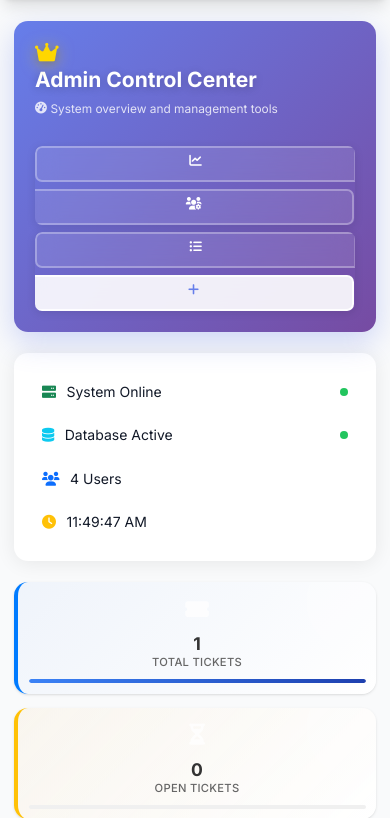
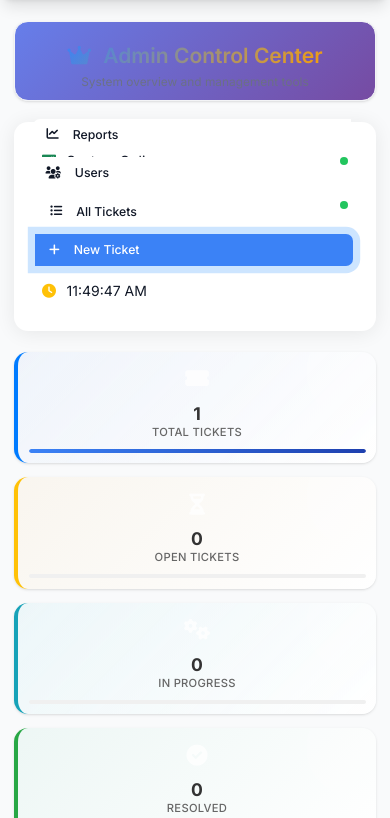
Before and after one commit to mudola/HelpTicketSystem, a Flask app: page /admin_dashboard in a window 390 px wide. Shown: the part 65-883 px from the top of the page. Run offline with Flask 3, Linux system fonts and the light colour scheme; a user stored in the database is signed in; data comes from the database, SQL or seed files in the repository; data that the repository does not hold is empty; some libraries are stand-ins or nearby versions.

Commit message:
Restored to 'd7ba316dda081d0efc1f161644f88a03e3178451'
Replit-Restored-To: d7ba316dda081d0efc1f161644f88a03e3178451

```diff
--- a/static/css/custom.css
+++ b/static/css/custom.css
@@ -2384,247 +2384,115 @@
     }
 }
 
-/* Enhanced Admin Header Styles */
 .admin-header {
-    background: linear-gradient(135deg, #667eea 0%, #764ba2 100%);
-    border: none;
-    box-shadow: 0 10px 30px rgba(102, 126, 234, 0.3);
-    padding: var(--space-6) var(--space-5);
-    color: white;
-    border-radius: var(--radius-xl);
+    background: var(--surface);
+    border: 1px solid var(--border-light);
+    box-shadow: var(--shadow);
+    padding: var(--space-5) var(--space-6);
+    height: 80px;
+    color: var(--text-primary);
+    border-radius: var(--radius-lg);
     margin-bottom: 2rem;
     transition: all 0.3s ease;
-    position: relative;
-    overflow: hidden;
-}
-
-.admin-header::before {
-    content: '';
-    position: absolute;
-    top: 0;
-    left: 0;
-    right: 0;
-    bottom: 0;
-    background: linear-gradient(45deg, transparent, rgba(255, 255, 255, 0.1), transparent);
-    opacity: 0;
-    transition: opacity 0.3s ease;
-}
-
-.admin-header:hover::before {
-    opacity: 1;
 }
 
 .admin-header:hover {
-    box-shadow: 0 15px 40px rgba(102, 126, 234, 0.4);
-    transform: translateY(-2px);
-}
-
-.header-content {
-    position: relative;
-    z-index: 2;
+    box-shadow: var(--shadow-md);
+    border-color: var(--primary-100);
+}
+
+.admin-header .d-flex {
+    align-items: center;
+    justify-content: space-between;
+    width: 100%;
+    height: 100%;
 }
 
 .admin-header .admin-title {
-    font-size: 2rem;
-    font-weight: 700;
+    font-size: 1.75rem;
+    font-weight: 600;
     margin: 0;
-    color: white;
-    display: flex;
-    align-items: center;
-    text-shadow: 0 2px 10px rgba(0, 0, 0, 0.2);
-}
-
-.admin-header .admin-title i {
-    color: #ffd700;
-    filter: drop-shadow(0 2px 4px rgba(255, 215, 0, 0.3));
-    animation: glow 2s ease-in-out infinite alternate;
-}
-
-@keyframes glow {
-    from { filter: drop-shadow(0 2px 4px rgba(255, 215, 0, 0.3)); }
-    to { filter: drop-shadow(0 2px 8px rgba(255, 215, 0, 0.6)); }
+    color: var(--text-primary);
+    background: linear-gradient(135deg, var(--primary), var(--accent));
+    -webkit-background-clip: text;
+    -webkit-text-fill-color: transparent;
+    background-clip: text;
 }
 
 .admin-header .admin-subtitle {
-    color: rgba(255, 255, 255, 0.9);
-    font-size: 1rem;
+    color: var(--text-secondary);
+    font-size: 0.95rem;
     margin: 0;
-    font-weight: 400;
-    display: flex;
-    align-items: center;
-    margin-top: var(--space-2);
-}
-
-.admin-actions {
-    position: relative;
-    z-index: 2;
-}
-
-.admin-header .btn-admin {
-    color: white;
-    border: 2px solid rgba(255, 255, 255, 0.3);
+    margin-top: 0.25rem;
+}
+
+.admin-header .btn {
+    color: var(--text-primary);
+    border-color: var(--border);
     font-weight: 500;
-    padding: var(--space-3) var(--space-4);
+    padding: var(--space-2) var(--space-4);
     border-radius: var(--radius);
     transition: all 0.3s ease;
     font-size: 0.875rem;
-    background: rgba(255, 255, 255, 0.1);
-    backdrop-filter: blur(10px);
-    text-decoration: none;
+    background: var(--surface);
+}
+
+.admin-header .btn:hover {
+    background: var(--primary-50);
+    border-color: var(--primary);
+    color: var(--primary);
+    transform: translateY(-1px);
+    box-shadow: var(--shadow);
+}
+
+.admin-header .btn-primary {
+    background: var(--primary);
+    border-color: var(--primary);
+    color: white;
+}
+
+.admin-header .btn-primary:hover {
+    background: var(--primary-dark);
+    border-color: var(--primary-dark);
+    color: white;
+}
+
+.admin-header .btn-group {
+    gap: var(--space-2);
+}
+
+.admin-header .btn-group .btn {
+    margin-right: 0;
+}
+
+.admin-actions {
     display: flex;
     align-items: center;
-    justify-content: center;
-    min-height: 42px;
-}
-
-.admin-header .btn-admin:hover {
-    background: rgba(255, 255, 255, 0.2);
-    border-color: rgba(255, 255, 255, 0.6);
-    color: white;
-    transform: translateY(-2px);
-    box-shadow: 0 4px 15px rgba(255, 255, 255, 0.2);
-}
-
-.admin-header .btn-primary-action {
-    background: rgba(255, 255, 255, 0.9) !important;
-    color: #667eea !important;
-    border-color: rgba(255, 255, 255, 0.9) !important;
-    font-weight: 600;
-}
-
-.admin-header .btn-primary-action:hover {
-    background: white !important;
-    color: #667eea !important;
-    border-color: white !important;
-    transform: translateY(-2px);
-    box-shadow: 0 6px 20px rgba(255, 255, 255, 0.3);
-}
-
-.admin-header .btn-group {
-    border-radius: var(--radius);
-    overflow: hidden;
-    box-shadow: 0 2px 10px rgba(0, 0, 0, 0.1);
-}
-
-.admin-header .btn-group .btn-admin:first-child {
-    border-top-right-radius: 0;
-    border-bottom-right-radius: 0;
-    border-right: 1px solid rgba(255, 255, 255, 0.2);
-}
-
-.admin-header .btn-group .btn-admin:last-child {
-    border-top-left-radius: 0;
-    border-bottom-left-radius: 0;
-    border-left: 1px solid rgba(255, 255, 255, 0.2);
-}
-
-/* Responsive Design for Admin Header */
-@media (max-width: 1200px) {
-    .admin-header .admin-title {
-        font-size: 1.75rem;
-    }
-
-    .admin-header .btn-admin {
-        padding: var(--space-2) var(--space-3);
-        font-size: 0.8rem;
-    }
+    gap: var(--space-3);
+}
+
+.admin-actions .btn-group {
+    display: flex;
+    gap: var(--space-2);
 }
 
 @media (max-width: 992px) {
-    .admin-header {
-        padding: var(--space-5) var(--space-4);
-    }
-
-    .admin-header .admin-title {
-        font-size: 1.5rem;
-        margin-bottom: var(--space-2);
-    }
-
-    .admin-header .admin-subtitle {
-        font-size: 0.9rem;
-    }
-
-    .admin-actions .row {
-        --bs-gutter-x: 0.5rem;
-    }
-
-    .admin-header .btn-admin {
-        font-size: 0.85rem;
-        padding: var(--space-2) var(--space-3);
-    }
-
-    .admin-header .btn-admin .btn-text {
-        display: none;
-    }
-
-    .admin-header .btn-admin i {
-        margin: 0 !important;
-    }
-}
-
-@media (max-width: 768px) {
-    .admin-header {
-        padding: var(--space-4) var(--space-3);
-    }
-
-    .admin-header .admin-title {
-        font-size: 1.25rem;
+    .admin-header .d-flex {
         flex-direction: column;
         align-items: flex-start;
-        text-align: left;
-    }
-
-    .admin-header .admin-title i {
-        margin-bottom: var(--space-1);
-    }
-
-    .admin-header .admin-subtitle {
-        font-size: 0.85rem;
+        gap: var(--space-4);
+    }
+
+    .admin-actions {
+        width: 100%;
+        flex-direction: column;
+        gap: var(--space-3);
     }
 
     .admin-actions .btn-group {
         width: 100%;
-    }
-
-    .admin-header .btn-admin {
-        flex: 1;
-        min-height: 38px;
-        font-size: 0.8rem;
-    }
-}
-
-@media (max-width: 576px) {
-    .admin-header {
-        padding: var(--space-3);
-    }
-
-    .admin-header .admin-title {
-        font-size: 1.1rem;
-        margin-bottom: var(--space-1);
-    }
-
-    .admin-header .admin-subtitle {
-        font-size: 0.8rem;
-    }
-
-    .admin-actions .row {
-        --bs-gutter-x: 0.25rem;
-        --bs-gutter-y: 0.5rem;
-    }
-
-    .admin-header .btn-admin {
-        padding: var(--space-2);
-        min-height: 36px;
-        font-size: 0.75rem;
-    }
-
-    .admin-header .btn-group .btn-admin {
-        flex-direction: column;
-        gap: 0.25rem;
-    }
-
-    .admin-header .btn-group .btn-admin i {
-        font-size: 0.9rem;
+        justify-content: flex-start;
+        flex-wrap: wrap;
     }
 }
 
--- a/templates/admin_dashboard.html
+++ b/templates/admin_dashboard.html
@@ -13,54 +13,32 @@
 </div>
 {% endif %}
 
-<!-- Enhanced Header with Better Layout -->
+<!-- Enhanced Header with Gradient Background -->
 <div class="admin-header mb-4">
-    <div class="container-fluid p-0">
-        <div class="row align-items-center">
-            <!-- Left side - Title and subtitle -->
-            <div class="col-lg-6 col-md-12 mb-3 mb-lg-0">
-                <div class="header-content">
-                    <h2 class="admin-title mb-2">
-                        <i class="fas fa-crown me-2"></i>
+    <div class="d-flex justify-content-between align-items-center">
+        <div>
+            <h2 class="admin-title">
+                <i class="fas fa-crown me-2 text-warning"></i>
                 Admin Control Center
             </h2>
-                    <p class="admin-subtitle mb-0">
-                        <i class="fas fa-tachometer-alt me-1"></i>
-                        System overview and management tools
-                    </p>
+            <p class="admin-subtitle mb-0">System overview and management tools</p>
         </div>
-            </div>
-
-            <!-- Right side - Action buttons -->
-            <div class="col-lg-6 col-md-12">
         <div class="admin-actions">
-                    <div class="row g-2">
-                        <div class="col-xl-6 col-lg-12 col-md-6 col-sm-12">
-                            <div class="btn-group w-100" role="group">
-                                <a href="{{ url_for('reports') }}" class="btn btn-outline-light btn-admin">
-                                    <i class="fas fa-chart-line me-2"></i>
-                                    <span class="btn-text">Reports</span>
+            <div class="btn-group me-2" role="group">
+                <a href="{{ url_for('reports') }}" class="btn btn-outline-info">
+                    <i class="fas fa-chart-line me-2"></i>Reports
                 </a>
-                                <a href="{{ url_for('user_management') }}" class="btn btn-outline-light btn-admin">
-                                    <i class="fas fa-users-cog me-2"></i>
-                                    <span class="btn-text">Users</span>
+                <a href="{{ url_for('user_management') }}" class="btn btn-outline-warning">
+                    <i class="fas fa-users-cog me-2"></i>Users
                 </a>
             </div>
-                        </div>
-                        <div class="col-xl-6 col-lg-12 col-md-6 col-sm-12">
-                            <div class="btn-group w-100" role="group">
-                                <a href="{{ url_for('tickets_list') }}" class="btn btn-outline-light btn-admin">
-                                    <i class="fas fa-list-ul me-2"></i>
-                                    <span class="btn-text">Tickets</span>
+            <div class="btn-group" role="group">
+                <a href="{{ url_for('tickets_list') }}" class="btn btn-outline-secondary">
+                    <i class="fas fa-list-ul me-2"></i>All Tickets
                 </a>
-                                <a href="{{ url_for('new_ticket') }}" class="btn btn-light btn-admin btn-primary-action">
-                                    <i class="fas fa-plus me-2"></i>
-                                    <span class="btn-text">New Ticket</span>
+                <a href="{{ url_for('new_ticket') }}" class="btn btn-primary btn-pulse">
+                    <i class="fas fa-plus me-2"></i>New Ticket
                 </a>
-                            </div>
-                        </div>
-                    </div>
-                </div>
             </div>
         </div>
     </div>
```
Lines whose indentation alone changed are shown as unchanged.
